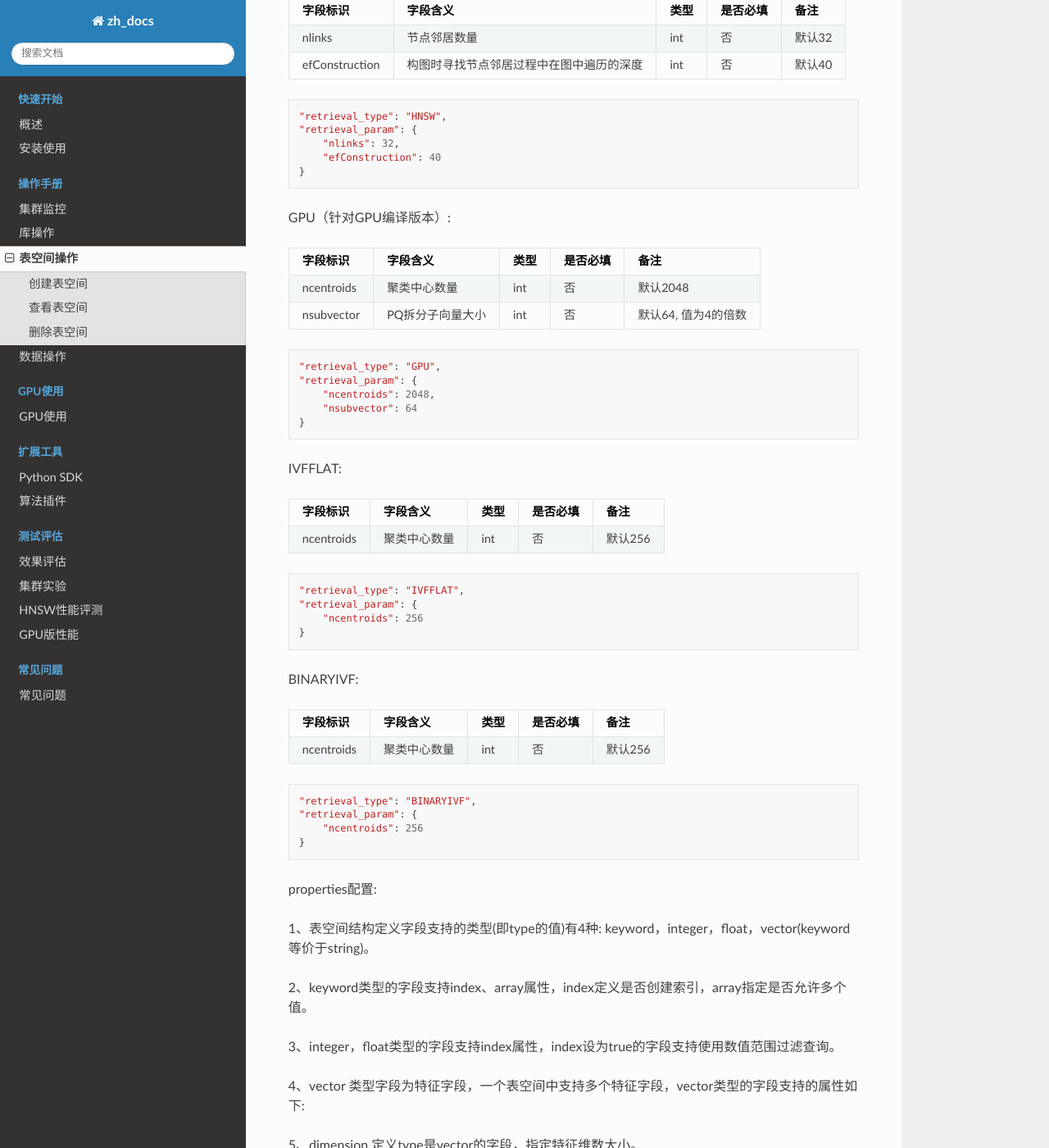
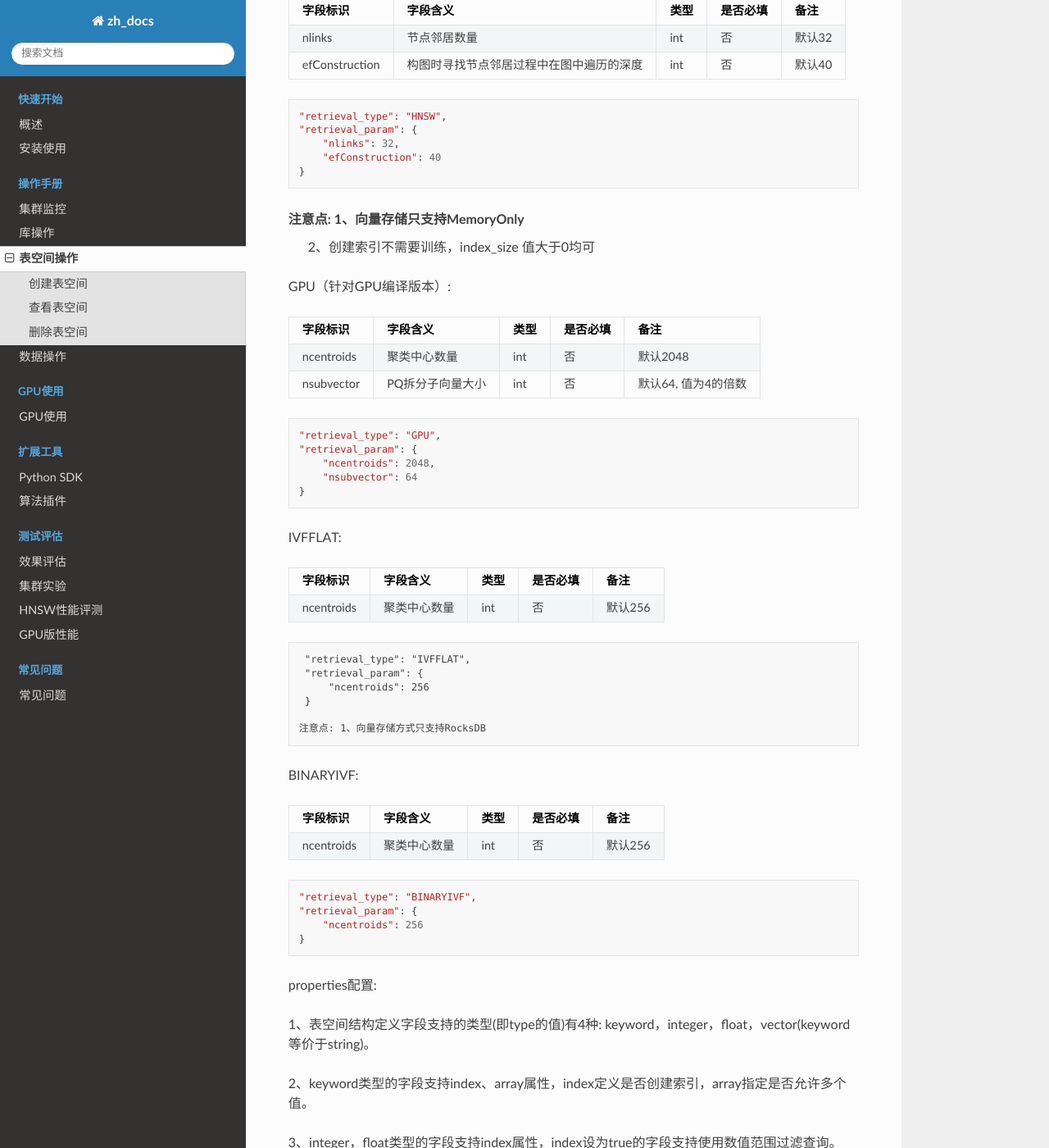
Before and after one commit to nizyun/vs_cn, a Sphinx documentation site: the page built from docs/source/use_op/op_space.rst, in a window 1280 px wide and 1400 px high, scrolled down 2513 px. Shown: the whole window at 82% size. Built offline with Sphinx 7.4.7 and the Read the Docs theme 2.0.0, drawn with Linux system fonts in a browser that asks for light colours; pages that are not in the unit, such as notebooks, are missing from menus.

Commit message:
Update op_space.rst

```diff
--- a/docs/source/use_op/op_space.rst
+++ b/docs/source/use_op/op_space.rst
@@ -145,6 +145,9 @@
       "efConstruction": 40
   }
 
+注意点: 1、向量存储只支持MemoryOnly
+        2、创建索引不需要训练，index_size 值大于0均可
+
 GPU（针对GPU编译版本）:
 
 +---------------+------------------+------------+------------+----------------------------------------+
@@ -177,6 +180,8 @@
   "retrieval_param": {
       "ncentroids": 256
   }
+
+ 注意点: 1、向量存储方式只支持RocksDB
 
 BINARYIVF:
 
```
